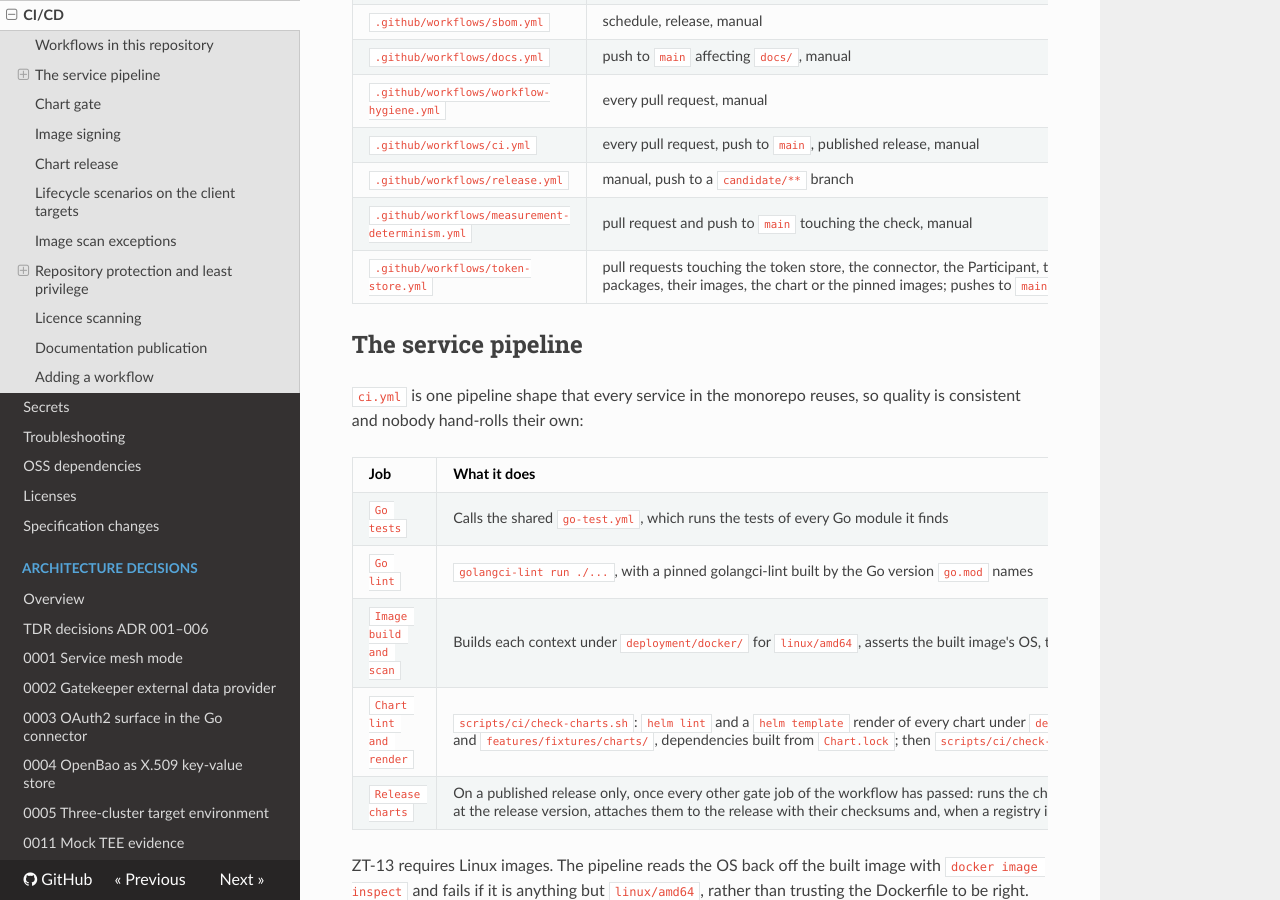
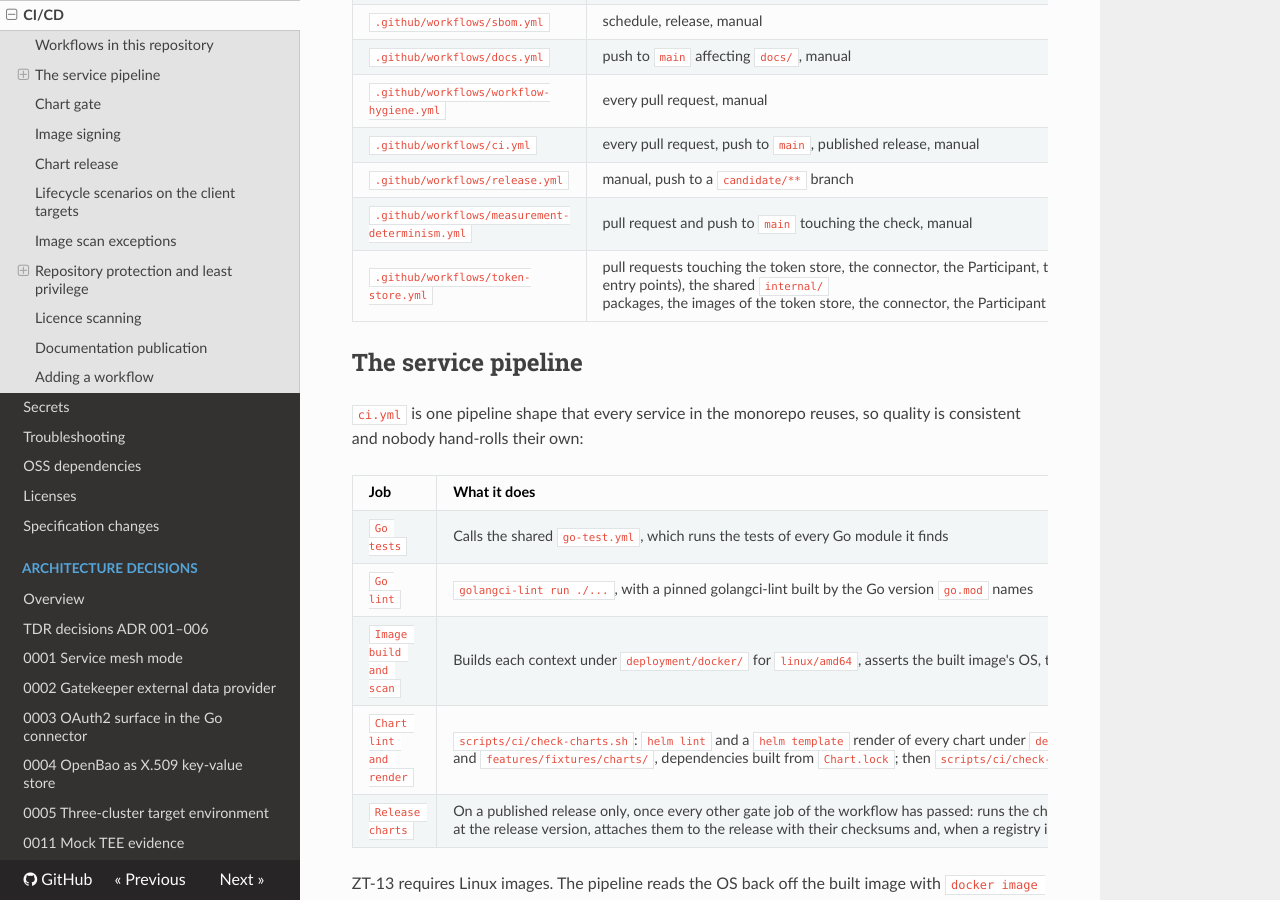
Before and after one commit to Fune5tiAtlas/facis-zero-trust-demonstrator, an MkDocs documentation site: the page built from docs/ci-cd.md, in a window 1280 px wide and 900 px high, scrolled down 541 px. Built offline with MkDocs 1.6.1, drawn with Linux system fonts in a browser that asks for light colours; nearby versions of some CDN libraries.

Commit message:
Cover the Participant and Protected Resource entry points and images in the token-path CI

```diff
--- a/docs/ci-cd.md
+++ b/docs/ci-cd.md
@@ -22,7 +22,7 @@
 | `.github/workflows/ci.yml` | every pull request, push to `main`, published release, manual | Go lint and tests, image build with the Linux assertion and a Trivy scan, chart lint and dry-run render; on a published release, the chart gate once more and the chart packaging and publication (see [Chart release](#chart-release)) |
 | `.github/workflows/release.yml` | manual, push to a `candidate/**` branch | Release candidate: the chart gate (see [Chart gate](#chart-gate)), then builds, pushes, signs and attests every image by digest and verifies each one (see [Image signing](#image-signing)); beside it the secrets baseline (see [Secrets](secrets.md#the-baseline-proof-tdr-bdd-08)) |
 | `.github/workflows/measurement-determinism.yml` | pull request and push to `main` touching the check, manual | Measures one fixture on a hosted runner, in a container, and on a deliberately divergent checkout, and requires the normalised measurement to be the same on all three |
-| `.github/workflows/token-store.yml` | pull requests touching the token store, the connector, the Participant, the Protected Resource, the shared `internal/` packages, their images, the chart or the pinned images; pushes to `main`; manual | Runs the whole token path against a PostgreSQL and an OpenBao from the pinned images, once with opaque and once with signed access tokens, and fails on any skipped test: the schema migrations and queries, the store (replay check, acquisition and its recovery, substitution, renewal) with the real connector binary as the peer zone, the connector's conformance suite on the database stores, the shared packages, and the Participant and Protected Resource end to end through the real connector; then the chart's lifecycle (install, upgrade, uninstall) and the service's readiness against PostgreSQL and OpenBao on kind; the records are the run's artefact and the verdict goes to the job summary |
+| `.github/workflows/token-store.yml` | pull requests touching the token store, the connector, the Participant, the Protected Resource (their services and their `cmd/` entry points), the shared `internal/` packages, the images of the token store, the connector, the Participant and the Protected Resource, the chart or the pinned images; pushes to `main`; manual | Runs the whole token path against a PostgreSQL and an OpenBao from the pinned images, once with opaque and once with signed access tokens, and fails on any skipped test: the schema migrations and queries, the store (replay check, acquisition and its recovery, substitution, renewal) with the real connector binary as the peer zone, the connector's conformance suite on the database stores, the shared packages, and the Participant and Protected Resource end to end through the real connector, their `cmd/` entry points included; then the chart's lifecycle (install, upgrade, uninstall) and the service's readiness against PostgreSQL and OpenBao on kind; the records are the run's artefact and the verdict goes to the job summary |
 
 ## The service pipeline
 
```
Also changed, not shown: 1 other file.
